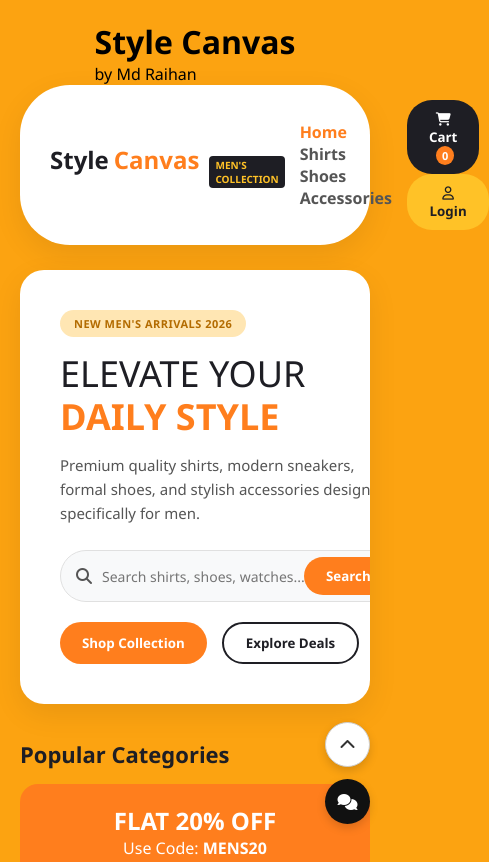
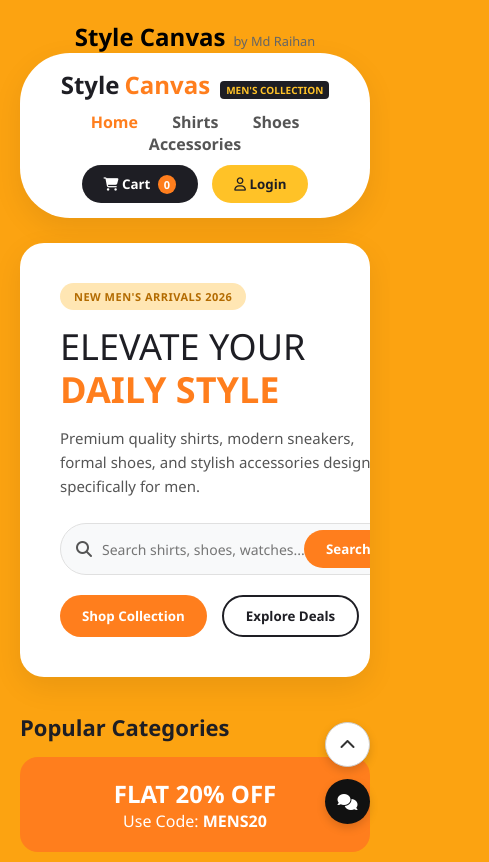
Before and after one commit to ismailuddinraihan-eng/style-canvas, a plain HTML site: page index.html in a window 390 px wide. Shown: the top 862 px of the page, 489 px wide, since content can reach past the window. Drawn offline with Linux system fonts and the light colour scheme.

```diff
--- a/style.css
+++ b/style.css
@@ -723,3 +723,54 @@
 .cart-notification.show {
     transform: translateX(-50%) translateY(0);
 }
+/* Header & Logo styling */
+.logo-container {
+  display: flex;
+  align-items: baseline;
+  gap: 8px;
+  flex-wrap: wrap;
+}
+
+.developer-name {
+  font-size: 0.9rem;
+  color: #666;
+  font-weight: 500;
+}
+
+/* Mobile Responsive Adjustments */
+@media (max-width: 768px) {
+  header {
+    padding: 10px 15px;
+    flex-direction: column;
+    gap: 10px;
+    text-align: center;
+  }
+
+  .logo-container {
+    justify-content: center;
+  }
+
+  .logo {
+    font-size: 1.5rem;
+  }
+
+  .developer-name {
+    font-size: 0.8rem;
+  }
+
+  nav ul {
+    flex-wrap: wrap;
+    justify-content: center;
+    gap: 10px;
+  }
+
+  .hero-content h2 {
+    font-size: 1.8rem;
+  }
+
+  .product-grid {
+    grid-template-columns: repeat(auto-fit, minmax(150px, 1fr));
+    gap: 15px;
+    padding: 10px;
+  }
+}
```
